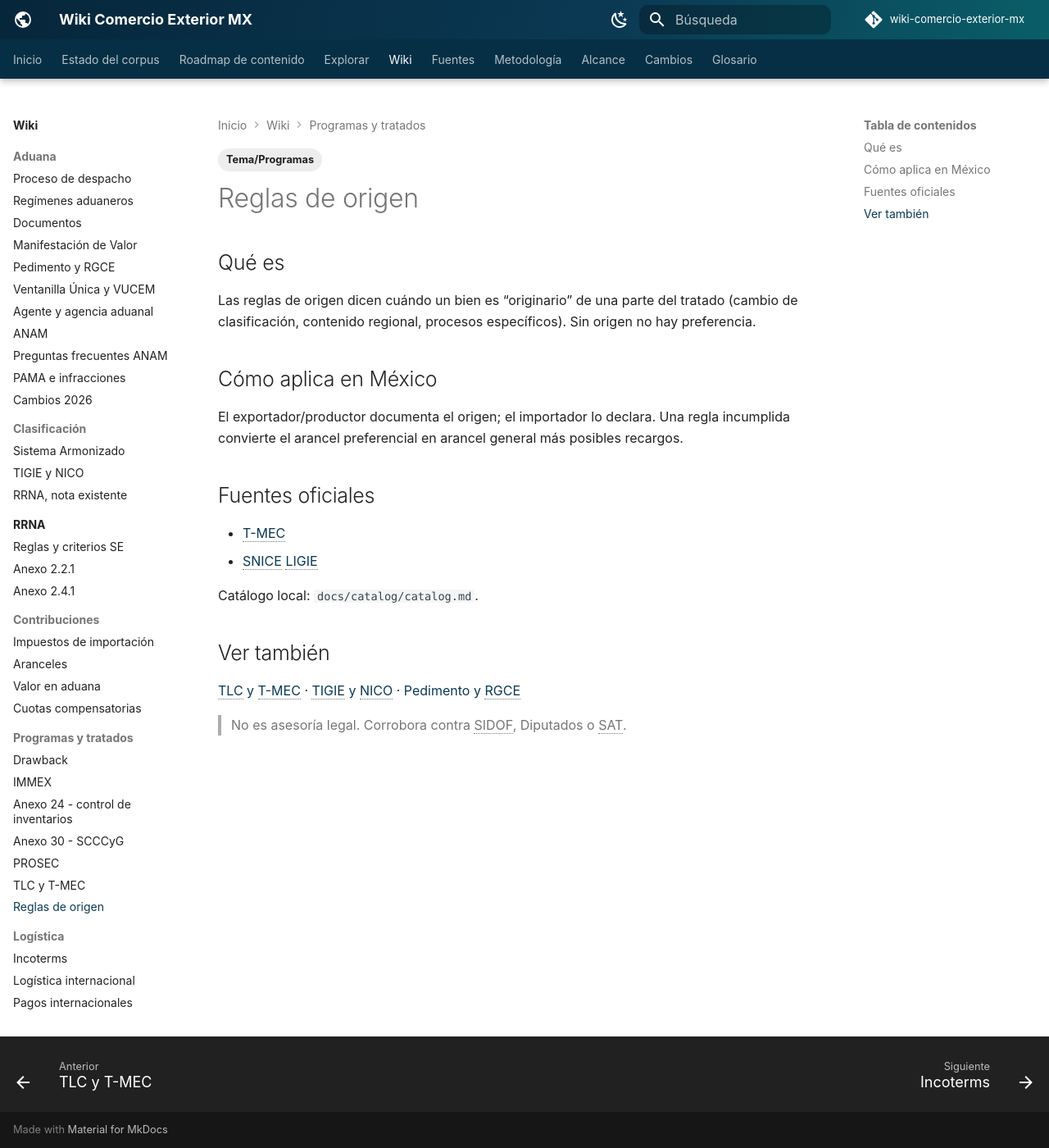
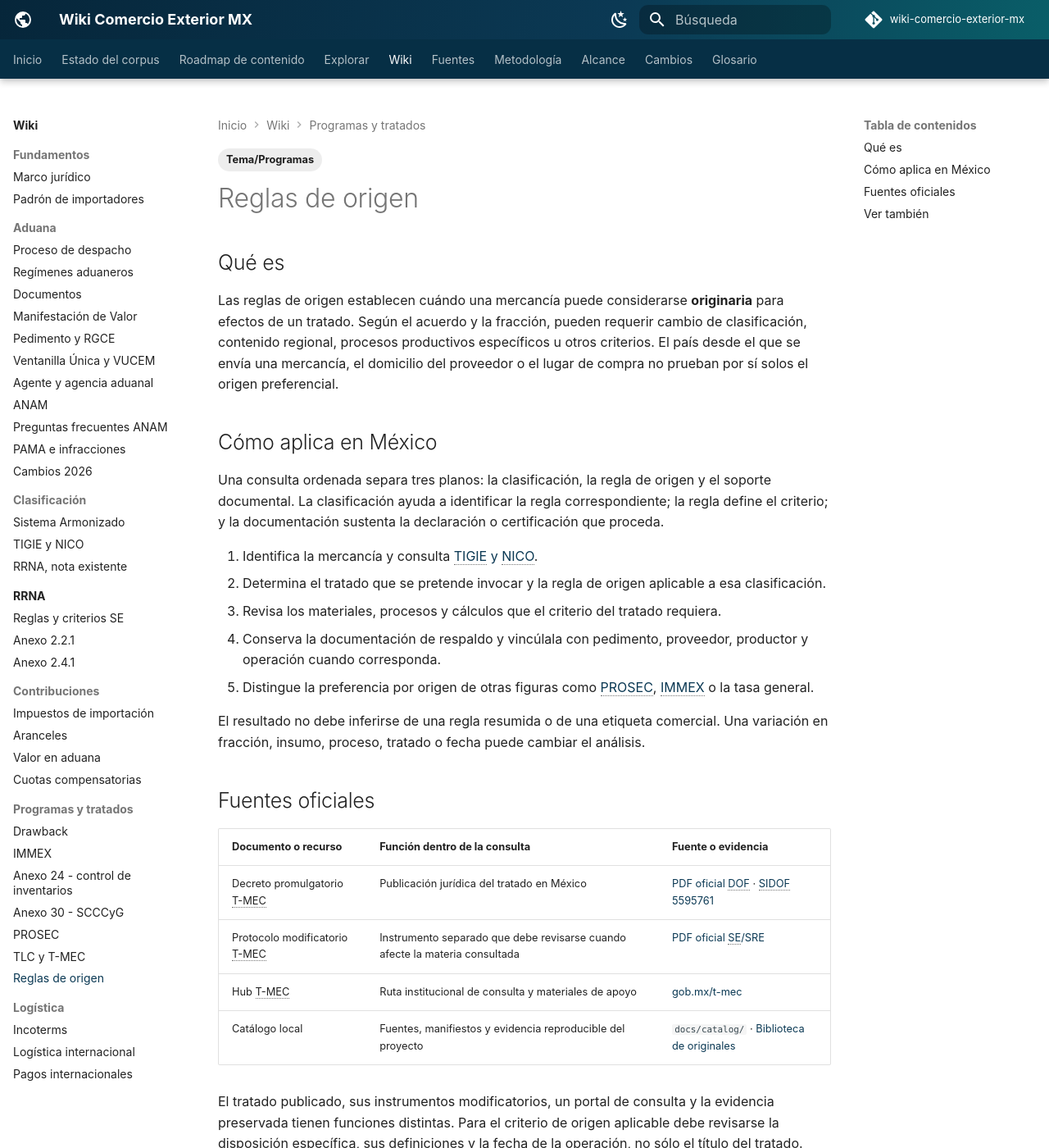
Before and after one commit to jccontrerasg08-cpu/wiki-comercio-exterior-mx, an MkDocs documentation site: the page built from docs/wiki/programas/reglas-de-origen.md, in a window 1280 px wide and 1400 px high. Shown: the whole window at 82% size. Built offline with MkDocs 1.6.1 and Material for MkDocs 9.7.7, drawn with Linux system fonts in a browser that asks for light colours; comment, search, counter and statistics services are not loaded; some of the changed text lies outside the part shown.

Commit message:
docs: expand origin evidence guidance

```diff
--- a/docs/wiki/programas/reglas-de-origen.md
+++ b/docs/wiki/programas/reglas-de-origen.md
@@ -7,21 +7,33 @@
 
 ## Qué es
 
-Las reglas de origen dicen cuándo un bien es “originario” de una parte del tratado (cambio de clasificación, contenido regional, procesos específicos). Sin origen no hay preferencia.
+Las reglas de origen establecen cuándo una mercancía puede considerarse **originaria** para efectos de un tratado. Según el acuerdo y la fracción, pueden requerir cambio de clasificación, contenido regional, procesos productivos específicos u otros criterios. El país desde el que se envía una mercancía, el domicilio del proveedor o el lugar de compra no prueban por sí solos el origen preferencial.
 
 ## Cómo aplica en México
 
-El exportador/productor documenta el origen; el importador lo declara. Una regla incumplida convierte el arancel preferencial en arancel general más posibles recargos.
+Una consulta ordenada separa tres planos: la clasificación, la regla de origen y el soporte documental. La clasificación ayuda a identificar la regla correspondiente; la regla define el criterio; y la documentación sustenta la declaración o certificación que proceda.
+
+1. Identifica la mercancía y consulta [TIGIE y NICO](../clasificacion/tigie-nico.md).
+2. Determina el tratado que se pretende invocar y la regla de origen aplicable a esa clasificación.
+3. Revisa los materiales, procesos y cálculos que el criterio del tratado requiera.
+4. Conserva la documentación de respaldo y vincúlala con pedimento, proveedor, productor y operación cuando corresponda.
+5. Distingue la preferencia por origen de otras figuras como [PROSEC](prosec.md), [IMMEX](immex.md) o la tasa general.
+
+El resultado no debe inferirse de una regla resumida o de una etiqueta comercial. Una variación en fracción, insumo, proceso, tratado o fecha puede cambiar el análisis.
 
 ## Fuentes oficiales
 
-- [T-MEC](https://www.gob.mx/t-mec)
-- [SNICE LIGIE](https://www.snice.gob.mx/cs/avi/snice/ligie.info22.html)
+| Documento o recurso | Función dentro de la consulta | Fuente o evidencia |
+|---|---|---|
+| Decreto promulgatorio T-MEC | Publicación jurídica del tratado en México | [PDF oficial DOF](https://www.dof.gob.mx/2020/SRE/T_MEC_290620.pdf) · [SIDOF 5595761](https://sidof.segob.gob.mx/notas/5595761) |
+| Protocolo modificatorio T-MEC | Instrumento separado que debe revisarse cuando afecte la materia consultada | [PDF oficial SE/SRE](https://www.gob.mx/cms/uploads/attachment/file/516595/Protocolo_Esp_BIS_COTEJO_SE_SRE.pdf) |
+| Hub T-MEC | Ruta institucional de consulta y materiales de apoyo | [gob.mx/t-mec](https://www.gob.mx/t-mec) |
+| Catálogo local | Fuentes, manifiestos y evidencia reproducible del proyecto | `docs/catalog/` · [Biblioteca de originales](../../catalog/library.md) |
 
-Catálogo local: `docs/catalog/catalog.md`.
+El tratado publicado, sus instrumentos modificatorios, un portal de consulta y la evidencia preservada tienen funciones distintas. Para el criterio de origen aplicable debe revisarse la disposición específica, sus definiciones y la fecha de la operación, no sólo el título del tratado.
 
 ## Ver también
 
-[TLC y T-MEC](tlc-tmec.md) · [TIGIE y NICO](../clasificacion/tigie-nico.md) · [Pedimento y RGCE](../aduana/pedimento-rgce.md)
+[TLC y T-MEC](tlc-tmec.md) · [TIGIE y NICO](../clasificacion/tigie-nico.md) · [Pedimento y RGCE](../aduana/pedimento-rgce.md) · [Aranceles](../contribuciones/aranceles.md) · [PROSEC](prosec.md)
 
-> No es asesoría legal. Corrobora contra SIDOF, Diputados o SAT.
+> No es asesoría legal. Corrobora la clasificación, tratado, regla de origen, documentos y fecha aplicables contra las fuentes oficiales antes de tomar una decisión operativa.
```
